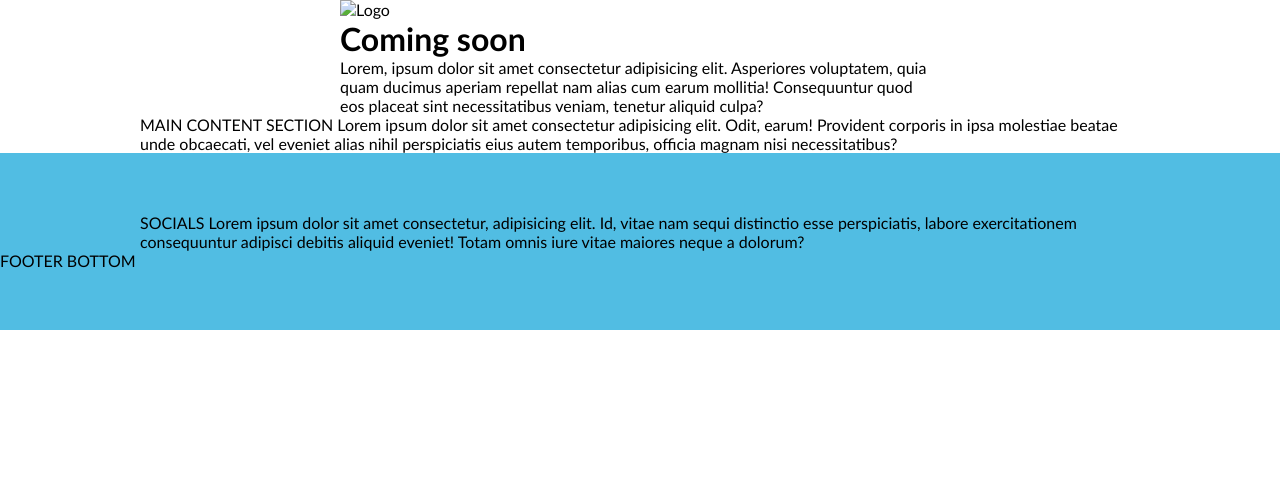
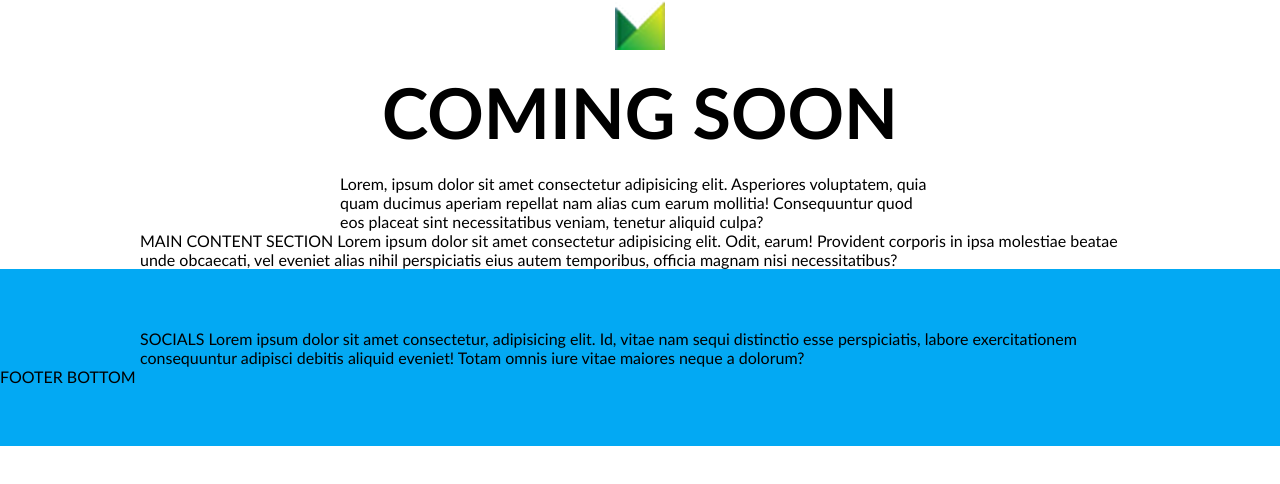
Before and after one commit to Vilteee/4-coming-soon, a website: page index.html in a window 1280 px wide. Drawn offline with Linux system fonts and the light colour scheme.

Commit message:
layout commit

```diff
--- a/css/base/base.css
+++ b/css/base/base.css
@@ -6,14 +6,13 @@ body * {
 }
 
 body {
-    font-family: 'Gill Sans', 'Gill Sans MT', Calibri, 'Trebuchet MS', sans-serif;
-
+    font-family: 'Gill Sans', 'Gill Sans MT', Calibri, 'Trebuchet MS',
+        sans-serif;
 }
 
-.bg-main{
-    background-color: rgb(81, 189, 227);
+.bg-main {
+    background-color: #03a9f3;
 }
-
-.bg-secondary{
-    background-color: rgb(228, 36, 103);
+.bg-secondary {
+    background-color: #ea1e63;
 }
--- a/css/base/layout.css
+++ b/css/base/layout.css
@@ -8,6 +8,10 @@
     margin: 0 calc(50% - 500px);
 }
 .container > .row-short {
+    display: flex;
+    flex-direction: column;
+    align-items: center;
+    gap: 20px;
     width: 600px;
     margin: 0 calc(50% - 300px);
 }
--- a/css/pages/home.css
+++ b/css/pages/home.css
@@ -1,7 +1,7 @@
 /* base */
 
 @import '../base/layout.css';
-@import '../base/base.css'
+@import '../base/base.css';
 
 
 /* 3rd-party */
@@ -9,3 +9,17 @@
 /* components */
 
 /* custom style below this comment line */
+
+
+.logo {
+    width: 50px;
+}
+.main-title {
+    font-size: 70px;
+    text-transform: uppercase;
+    text-align: center;
+}
+.main-description {
+    font-size: 20px;
+    text-align: center;
+}
--- a/index.html
+++ b/index.html
@@ -5,6 +5,7 @@
     <meta http-equiv="X-UA-Compatible" content="IE=edge">
     <meta name="viewport" content="width=device-width, initial-scale=1.0">
     <title>Coming soon</title>
+
 <link rel="shortcut icon" href="./favicon.ico" type="image/x-icon">
 <link rel="apple-touch-icon" sizes="180x180" href="/apple-touch-icon.png">
 <link rel="icon" type="image/png" sizes="32x32" href="/favicon-32x32.png">
@@ -13,15 +14,16 @@
 <link rel="mask-icon" href="/safari-pinned-tab.svg" color="#5bbad5">
 <meta name="msapplication-TileColor" content="#da532c">
 <meta name="theme-color" content="#ffffff">
+    <meta name="msapplication-TileColor" content="#da532c">
+    <meta name="theme-color" content="#ffffff">
 
     <link rel="stylesheet" href="./css/pages/home.css">
 </head>
 <body>
-
     <main>
         <secttion class="container bg-main ">
             <div class="row-short">
-                <img class="logo" src="" alt="Logo">
+                <img class="logo" src="./img/logo.png" alt="Logo">
                 <h1 class="main-title">Coming soon</h1>
                 <p>Lorem, ipsum dolor sit amet consectetur adipisicing elit. Asperiores voluptatem, quia quam ducimus aperiam repellat nam alias cum earum mollitia! Consequuntur quod eos placeat sint necessitatibus veniam, tenetur aliquid culpa?</p>
             </div>
```
Lines whose indentation alone changed are shown as unchanged.
